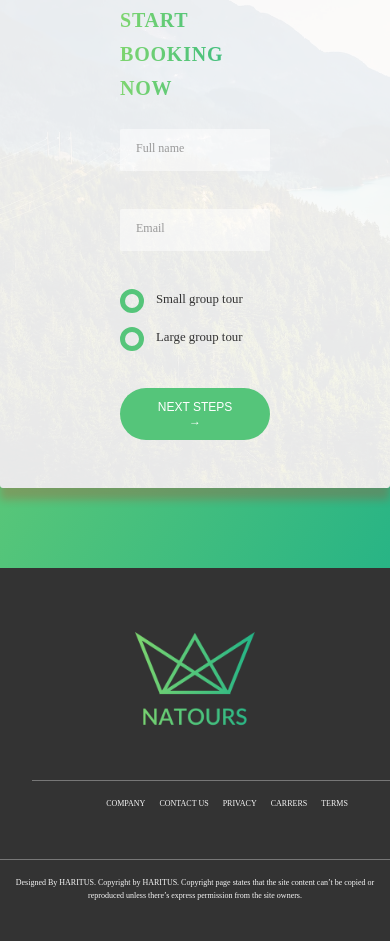
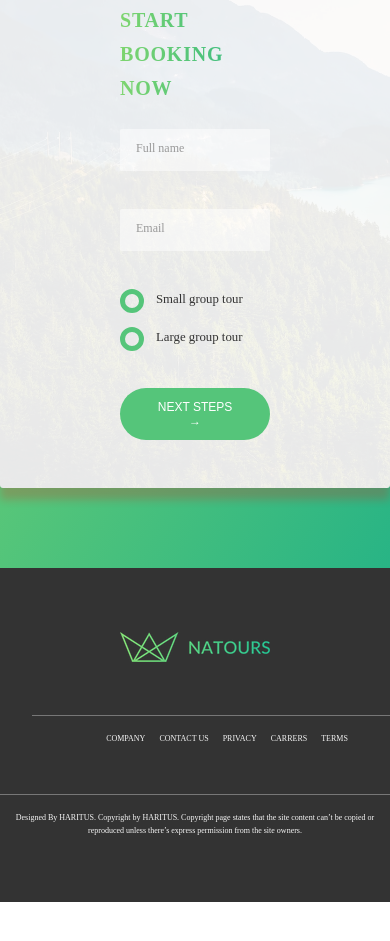
Before and after one commit to ankitharitus/Environment-Matters, a website: page index.html in a window 390 px wide. Shown: the part 6027-6968 px from the top of the page. After the commit the page ends 6929 px from the top, so only its background shows below. Drawn offline with Linux system fonts and the light colour scheme.

Commit message:
responsive image density switching with art

```diff
--- a/index.html
+++ b/index.html
@@ -364,7 +364,13 @@
     </main>
     <footer class="footer">
       <div class="footer_logo-box">
-        <img src="img/logo-green-2x.png" alt="full logo" class="footer_logo">
+
+        <picture class="footer_logo">
+          <source srcset="img/logo-green-small-1x.png 1x,img/logo-green-small-2x.png 1x " media="(max-width:37.5em)">
+          <img srcset="img/logo-green-1x.png 1x,img/logo-green-2x.png 2x" alt="full logo">
+
+        </picture>
+
         </div>
 
         <div class="row">
```
